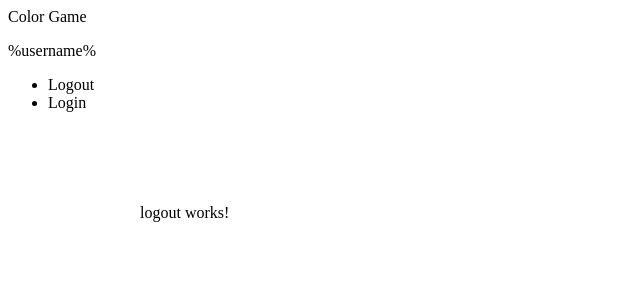
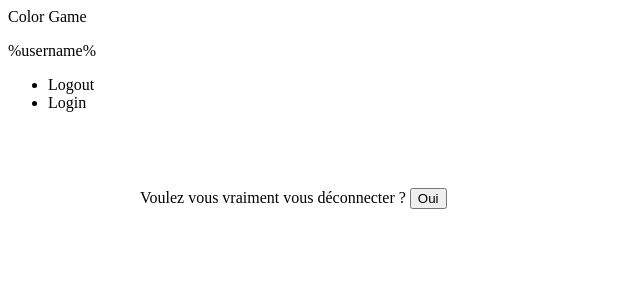
Before and after one commit to qferry-altran/kalidea_evaluation, an Angular app in the folder kadelia-eval/: page /user/logout in a window 1280 px wide. Shown: the top 300 px of the page, without its empty margins (0-640 px from the left). Built offline with nearby package versions, Linux system fonts and the light colour scheme.

Commit message:
FINISHED: Question 3B

```diff
--- a/kadelia-eval/src/app/user/login/login.component.ts
+++ b/kadelia-eval/src/app/user/login/login.component.ts
@@ -43,7 +43,9 @@ export class LoginComponent implements OnDestroy {
    * Destroy subscription to avoid memory leak
    */
   public ngOnDestroy(): void {
-    this.subscription.unsubscribe();
+    if (this.subscription) {
+      this.subscription.unsubscribe();
+    }
   }
 
   /**
--- a/kadelia-eval/src/app/user/logout/logout.component.html
+++ b/kadelia-eval/src/app/user/logout/logout.component.html
@@ -1 +1 @@
-<p>logout works!</p>
+<label>Voulez vous vraiment vous déconnecter ? <button type="submit" (click)="onLogoutClick()">Oui</button></label>
--- a/kadelia-eval/src/app/user/logout/logout.component.ts
+++ b/kadelia-eval/src/app/user/logout/logout.component.ts
@@ -1,15 +1,36 @@
-import { Component, OnInit } from '@angular/core';
+import { Component, OnDestroy, OnInit } from '@angular/core';
+import { Router } from '@angular/router';
+import { Subscription } from 'rxjs';
+import { UserService } from '../user.service';
 
 @Component({
   selector: 'app-logout',
   templateUrl: './logout.component.html',
   styleUrls: ['./logout.component.css']
 })
-export class LogoutComponent implements OnInit {
+export class LogoutComponent implements OnDestroy {
 
-  constructor() { }
+  public subscription: Subscription;
 
-  ngOnInit(): void {
+  constructor(
+    private userService: UserService,
+    private router: Router
+    ) { }
+
+  public ngOnDestroy(): void {
+    if (this.subscription) {
+      this.subscription.unsubscribe();
+    }
+  }
+
+  public onLogoutClick() {
+    if (this.subscription) {
+      this.subscription.unsubscribe();
+    }
+
+    this.subscription = this.userService.logout().subscribe(() => {
+      this.router.navigate(['/home']);
+    });
   }
 
 }
```
